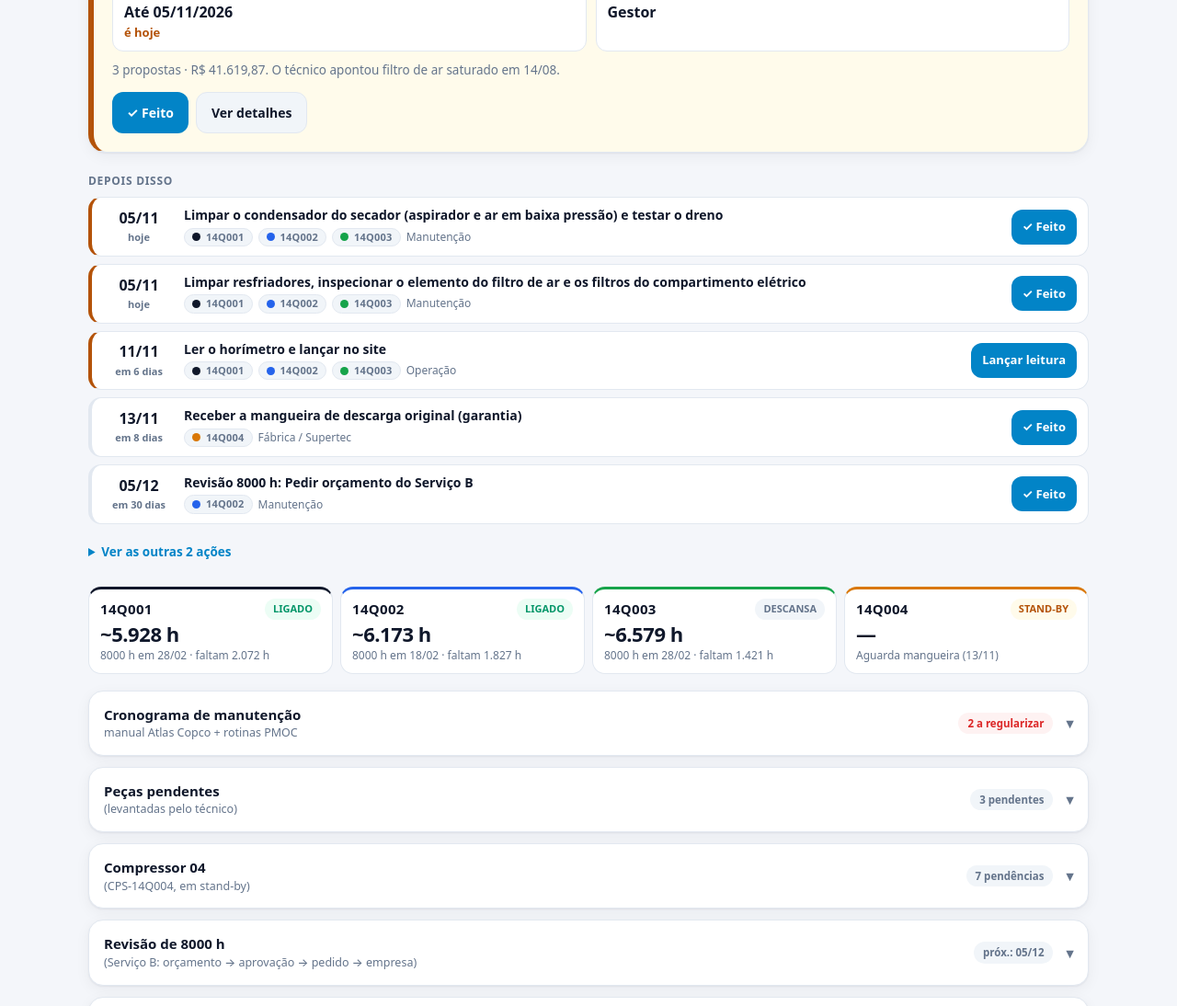
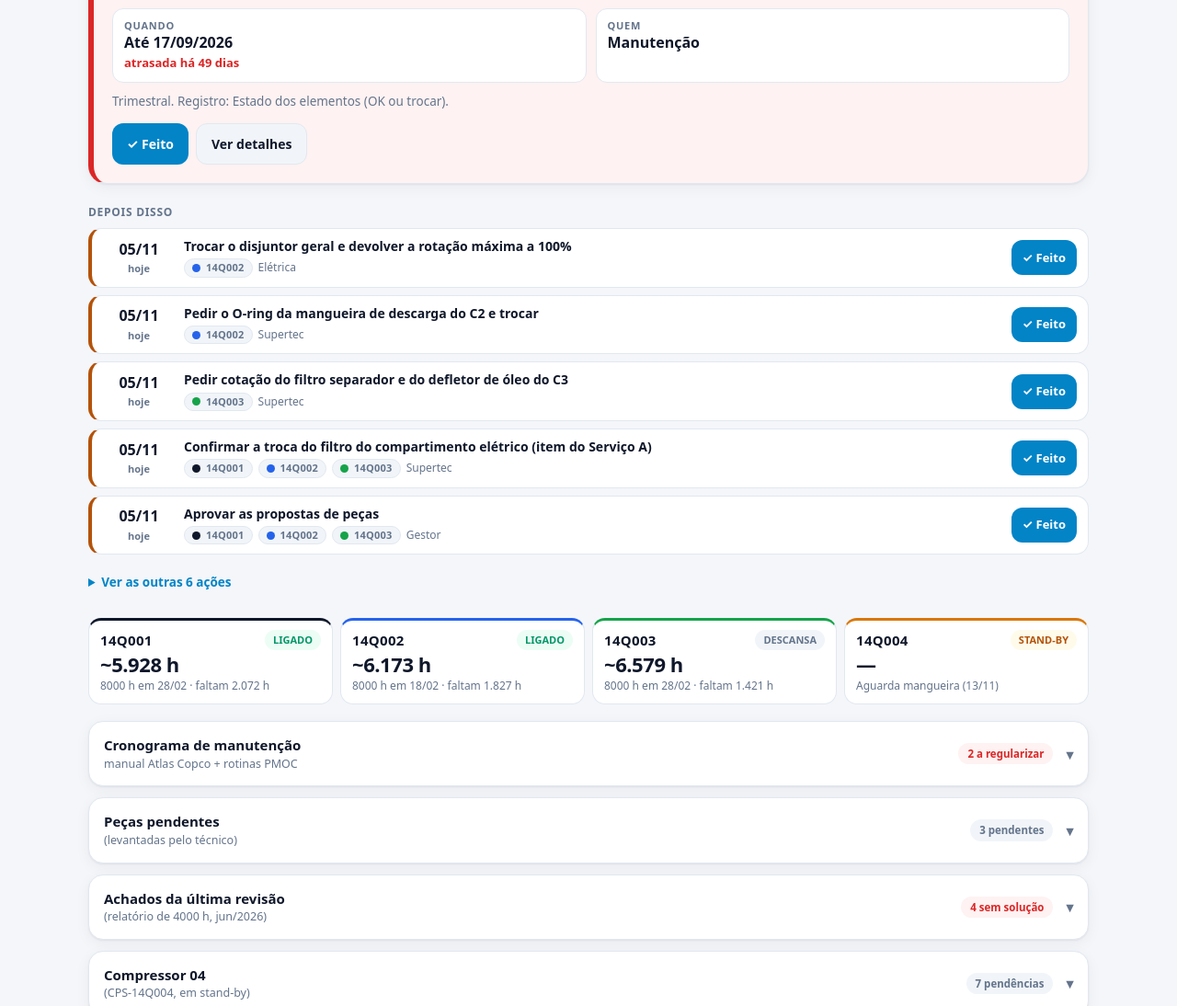
Before and after one commit to hayralde/CompressoresCF, a plain HTML site: page index.html in a window 1280 px wide. Shown: the part 225-1319 px from the top of the page at 92% size. Drawn offline with Linux system fonts and the light colour scheme.

Commit message:
Registra datas reais do Serviço A (17-19/06/2026) e achados dos relatórios de 4000 h
Co-Authored-By: Claude Sonnet 5.5 <noreply@anthropic.com>

```diff
--- a/app.js
+++ b/app.js
@@ -114,16 +114,24 @@
   /* rotinas PMOC: última execução e próximo vencimento */
   function rotLast(t, c) {
     if (t.tipo === "leitura") { var l = last(c); return l ? parse(l.data) : parse(D.inicioPlano); }
-    var v = S.exec[t.id + ":" + c.id];
+    var v = S.exec[t.id + ":" + c.id] || (D.execInicial || {})[t.id + ":" + c.id];
     return v ? parse(v) : null;
   }
+  function achDone(a) { return a.sit === "feito" || !!S.exec["ach:" + a.id]; }
+  function achCmp(a) { return a.cmp.split(","); }
   // sem execução registrada: não dá para afirmar que está em dia, então vence hoje
   function rotDue(t, c) { var l = rotLast(t, c); return l ? addDays(l, t.dias) : today; }
   function rotSem(t) { return t.tipo !== "leitura" && ativos().some(function (c) { return !rotLast(t, c); }); }
 
   /* lista única de ações, em ordem de data */
   function agenda() {
-    var out = [], ord = { peca: 0, c4: 1, etapa: 2, rot: 3, rod: 4 }, i;
+    var out = [], ord = { ach: 0, peca: 0, c4: 1, etapa: 2, rot: 3, rod: 4 }, i;
+    // 0) achados do relatório de 4000 h que ainda não têm proposta nem solução
+    (D.achados || []).forEach(function (a) {
+      if (!a.acao || achDone(a)) return;
+      out.push({ k: "ach", when: today, lbl: "Até", what: a.acao, ids: achCmp(a), who: a.resp, link: "#achados",
+        why: "Achado do relatório de junho: " + a.t + ".", act: { t: "ach", id: a.id } });
+    });
     // 1) peças pendentes (corretivas)
     var grp = {};
     D.pecas.forEach(function (q) {
@@ -236,7 +244,19 @@
   }
 
   /* ---------- cronograma: fabricante + PMOC ---------- */
-  function svcDate(sv, cid) { return S.exec["sv:" + sv + ":" + cid] || ""; }
+  function svcDate(sv, cid) { return S.exec["sv:" + sv + ":" + cid] || (D.manual.datas || {})[sv + ":" + cid] || ""; }
+  var SIT = { peca: ["Em proposta de peças", "off"], cotar: ["Falta cotação", "warn"], cliente: ["Ação da RRP", "warn"], feito: ["Resolvido", "on"] };
+  function renderAchados() {
+    var A = D.achados || [], aberto = 0;
+    $("#achadosBox").innerHTML = '<p class="muted">Relatórios Supertec da visita de 17 a 19/06/2026 (4000 h) e OS 2026/2789 e 2026/3689. O Serviço A foi executado nos três compressores e o módulo foi zerado.</p><div class="lst">' +
+      A.map(function (a) {
+        var feito = achDone(a), s = feito ? SIT.feito : SIT[a.sit];
+        if (!feito && a.acao) aberto++;
+        return '<div><span>' + tagsHtml(achCmp(a)) + ' ' + esc(a.t) + (a.ref ? ' <small>· ' + esc(a.ref) + '</small>' : '') + '</span><span class="chip ' + s[1] + '">' + (feito && a.sit !== "feito" ? "Feito" : s[0]) + '</span></div>';
+      }).join("") + '</div>';
+    $("#bAchados").textContent = aberto ? aberto + " sem solução" : "tudo encaminhado";
+    $("#bAchados").className = "bdg" + (aberto ? " bad" : "");
+  }
   function renderPlano() {
     var M = D.manual, sem = false;
     var cards = D.compressores.map(function (c, idx) {
@@ -524,6 +544,7 @@
     else if (a.t === "etapa") a.ids.forEach(function (x) { var p = x.split(":"); setEtapa(p[0], p[1], { done: true, date: d }); });
     else if (a.t === "rot") a.keys.forEach(function (k) { S.exec[k] = d; });
     else if (a.t === "rod") S.exec["rod:" + a.n] = d;
+    else if (a.t === "ach") S.exec["ach:" + a.id] = d;
     logAdd(it.what + " (" + it.ids.map(function (id) { return tagC(cmpById(id)); }).join(", ") + ")");
     save(); renderAll();
   }
@@ -537,7 +558,7 @@
   /* ---------- eventos ---------- */
   function renderAll() {
     INF = info();
-    renderHoje(); renderTopo(); renderEstado(); renderPlano(); renderPecas(); renderC4();
+    renderHoje(); renderTopo(); renderEstado(); renderPlano(); renderPecas(); renderAchados(); renderC4();
     renderTabs(); renderEtapas(); renderChart(); renderRod(); renderForm(); renderMsg(); renderHist(); renderBadges();
   }
 
--- a/data.js
+++ b/data.js
@@ -65,6 +65,10 @@ window.DATA = {
     fonte: "Manual Atlas Copco GA 75L/90/110 VSD+, seção 6.1 (págs. 75–78) e 6.10",
     // Serviços já feitos dentro do prazo (informado pelo PCM em 05/11/2026). A data exata é opcional.
     feitos: ["A:C1", "A:C2", "A:C3"],
+    // Fonte: relatórios Supertec "4 mil horas" (OS de campo 5223, 5224 e 5276), visita de 17 a 19/06/2026.
+    // Horas totais no dia da visita. "Zerar horas de serviço do módulo" consta como realizado.
+    datas: { "A:C1": "2026-06-19", "A:C2": "2026-06-19", "A:C3": "2026-06-19" },
+    horasNoServico: { C1: 2635, C2: 3335, C3: 5755 },
     servicos: [
       { id: "A", horas: 4000,  tempo: "1 ano" },
       { id: "B", horas: 8000,  tempo: "2 anos" },
@@ -92,6 +96,22 @@ window.DATA = {
   // "dias" = periodicidade. A contagem começa na primeira execução marcada como "Feito" (sem registro = sem data).
   // fonte "Manual" = vem do manual; "Plano" = definição do PCM (ajustável).
   inicioPlano: "2026-11-04",
+  // Execuções comprovadas pelos relatórios de 4000 h (limpeza dos resfriadores: "Realizado" em 19/06/2026 nos 3 compressores).
+  execInicial: { "tri:C1": "2026-06-19", "tri:C2": "2026-06-19", "tri:C3": "2026-06-19" },
+
+  // Achados do relatório de 4000 h (jun/2026) e das OS 2026/2789 e 2026/3689.
+  // sit: "peca" = já está numa proposta de peças · "cotar" = falta pedir cotação · "cliente" = ação da RRP · "feito" = resolvido
+  achados: [
+    { id: "c1sb", cmp: "C1", t: "Smartbox queimada e dreno automático do trocador de calor queimado", sit: "peca", ref: "proposta 962997" },
+    { id: "c2dj", cmp: "C2", t: "Disjuntor geral desarmava acima de 95% de rotação. A Supertec limitou a rotação máxima a 90% e recomendou trocar o disjuntor imediatamente", sit: "cliente", resp: "Elétrica", acao: "Trocar o disjuntor geral e devolver a rotação máxima a 100%" },
+    { id: "c2or", cmp: "C2", t: "Anel O-ring danificado na conexão da mangueira de descarga; vedado com silicone (provisório)", sit: "cotar", resp: "Supertec", acao: "Pedir o O-ring da mangueira de descarga do C2 e trocar" },
+    { id: "c3sp", cmp: "C3", t: "Defletor de óleo com emenda solta e trincas; chapa de inox solta dentro do reservatório pode ter danificado o filtro separador. Houve arraste de óleo. O defletor foi soldado pelo cliente. A Supertec recomendou trocar defletor e separador e usar o C3 em stand-by até a troca", sit: "cotar", resp: "Supertec", acao: "Pedir cotação do filtro separador e do defletor de óleo do C3" },
+    { id: "c3co", cmp: "C3", t: "Filtro coalescente saturado por causa do arraste de óleo", sit: "peca", ref: "proposta 962489 (kit UD430+)" },
+    { id: "c3dr", cmp: "C3", t: "Dreno automático do secador queimado", sit: "feito", ref: "trocado em 21/09/2026 (OS 2026/3689, garantia)" },
+    { id: "ar",   cmp: "C1,C2,C3", t: "Filtro de ar saturado (14/08 o técnico recomendou não operar o C3 até a troca)", sit: "peca", ref: "propostas 962997, 962998 e 962489" },
+    { id: "cub",  cmp: "C1,C2,C3", t: "Filtro do compartimento elétrico saturado em junho. O relatório não registra a troca", sit: "cotar", resp: "Supertec", acao: "Confirmar a troca do filtro do compartimento elétrico (item do Serviço A)" },
+    { id: "pod",  cmp: "C1,C2,C3", t: "Qualidade do ar aspirado: poluído, em todos. O manual manda encurtar as limpezas em ambiente com poeira", sit: "cliente", resp: "Manutenção" }
+  ],
   responsavelPlano: "PCM",
   tarefas: [
     { id: "dia", rastrear: false, nome: "Ronda diária", acao: "Conferir nível de óleo, leituras no visor e se o dreno de condensado descarrega", dias: 1, per: "Diária", resp: "Operação", reg: "Anotar anormalidades", fonte: "Manual 6.1" },
--- a/index.html
+++ b/index.html
@@ -48,6 +48,11 @@
   <details id="pecas" class="blk">
     <summary><span>Peças pendentes <small>(levantadas pelo técnico)</small></span><b class="bdg" id="bPecas"></b></summary>
     <div class="blk-b" id="pecasBox"></div>
+  </details>
+
+  <details id="achados" class="blk">
+    <summary><span>Achados da última revisão <small>(relatório de 4000 h, jun/2026)</small></span><b class="bdg" id="bAchados"></b></summary>
+    <div class="blk-b" id="achadosBox"></div>
   </details>
 
   <details id="c4" class="blk">
```
